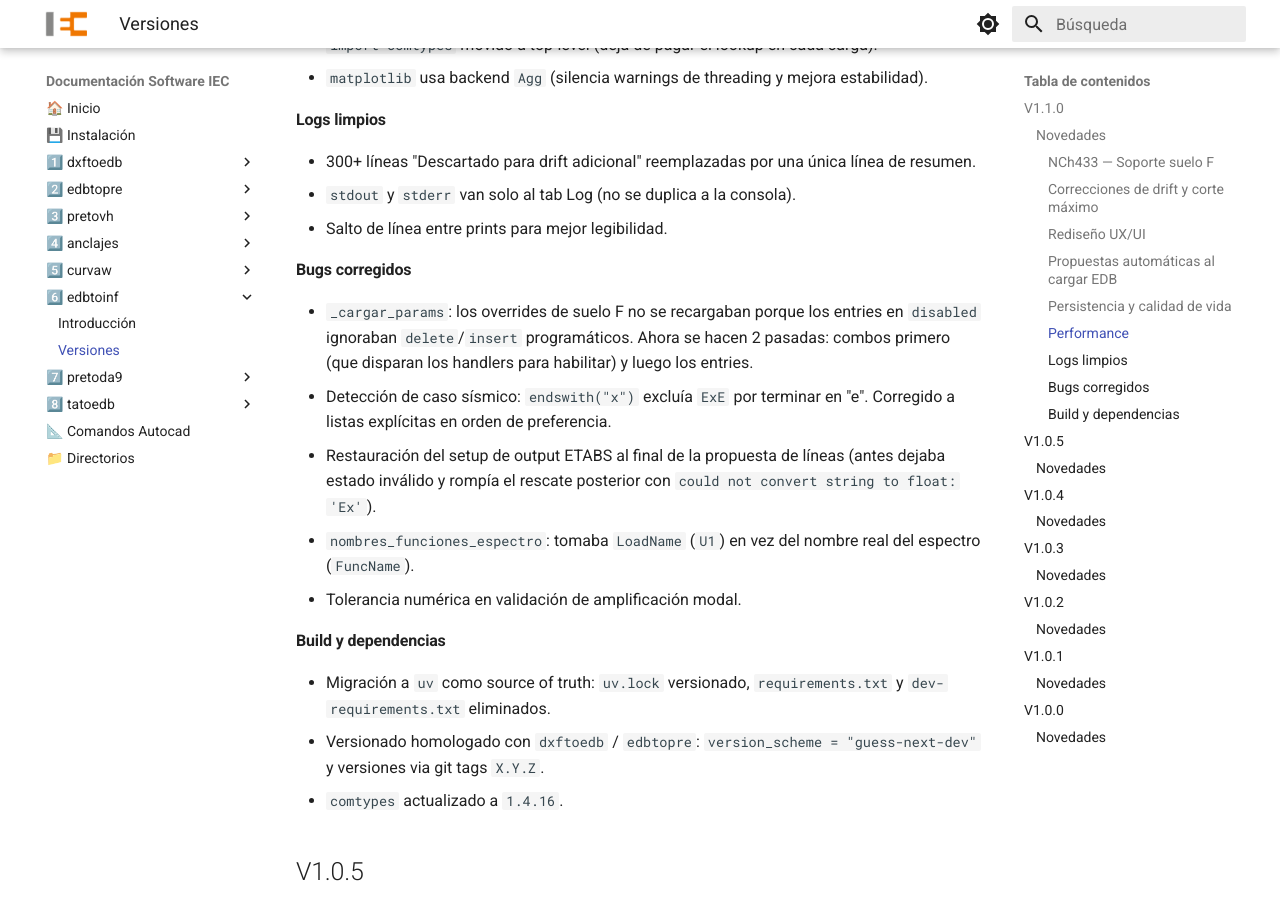
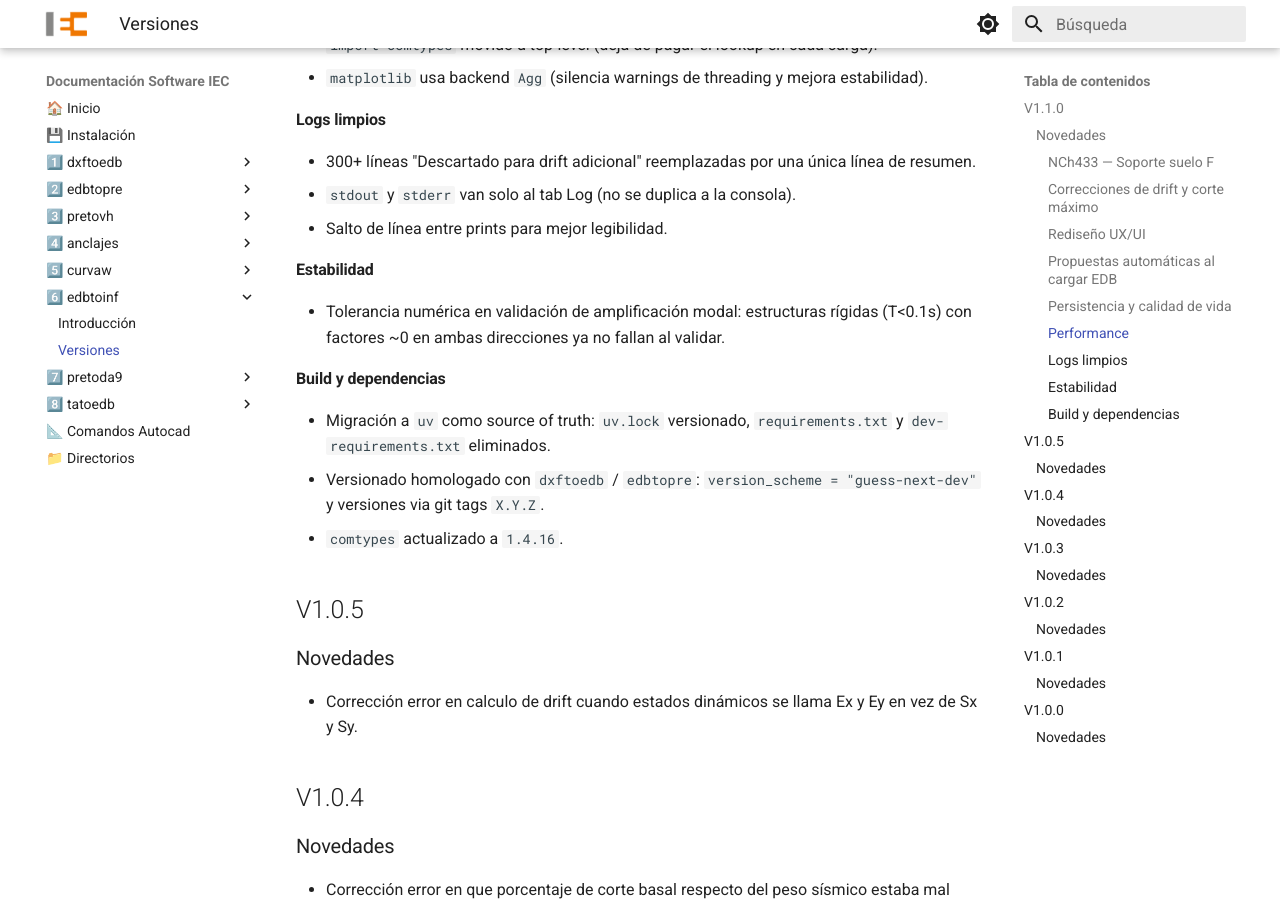
Before and after one commit to iec-ingenieria/documentacion, an MkDocs documentation site: the page built from docs/edbtoinf/versiones.md, in a window 1280 px wide and 900 px high, scrolled down 1579 px. Built offline with MkDocs 1.6.1 and Material for MkDocs 9.7.7, drawn with Linux system fonts in a browser that asks for light colours.

Commit message:
docs(edbtoinf): limpiar changelog 1.1.0
Quitar bugs internos del ciclo de desarrollo (no fueron visibles
para usuarios de 1.0.5). Mantener solo el fix de tolerancia
numérica modal que sí afectaba a estructuras rígidas.

```diff
--- a/docs/edbtoinf/versiones.md
+++ b/docs/edbtoinf/versiones.md
@@ -50,13 +50,9 @@
 - `stdout` y `stderr` van solo al tab Log (no se duplica a la consola).
 - Salto de línea entre prints para mejor legibilidad.
 
-#### Bugs corregidos
+#### Estabilidad
 
-- `_cargar_params`: los overrides de suelo F no se recargaban porque los entries en `disabled` ignoraban `delete`/`insert` programáticos. Ahora se hacen 2 pasadas: combos primero (que disparan los handlers para habilitar) y luego los entries.
-- Detección de caso sísmico: `endswith("x")` excluía `ExE` por terminar en "e". Corregido a listas explícitas en orden de preferencia.
-- Restauración del setup de output ETABS al final de la propuesta de líneas (antes dejaba estado inválido y rompía el rescate posterior con `could not convert string to float: 'Ex'`).
-- `nombres_funciones_espectro`: tomaba `LoadName` (`U1`) en vez del nombre real del espectro (`FuncName`).
-- Tolerancia numérica en validación de amplificación modal.
+- Tolerancia numérica en validación de amplificación modal: estructuras rígidas (T<0.1s) con factores ~0 en ambas direcciones ya no fallan al validar.
 
 #### Build y dependencias
 
```
